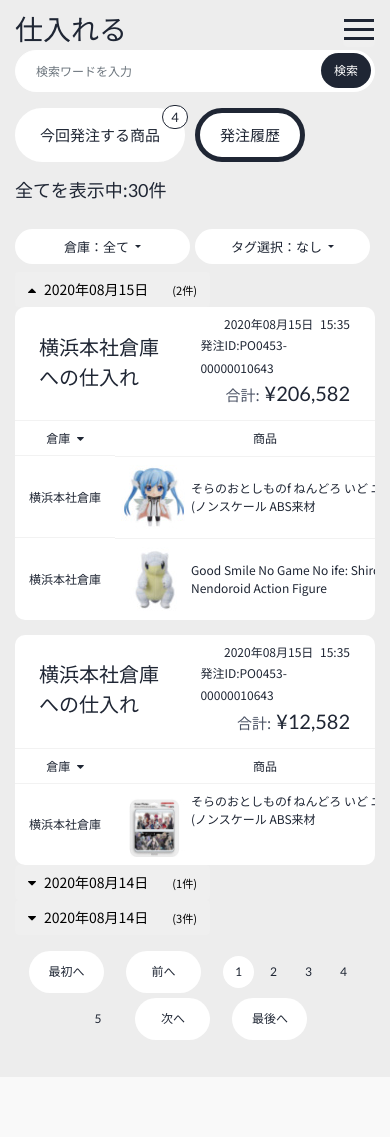
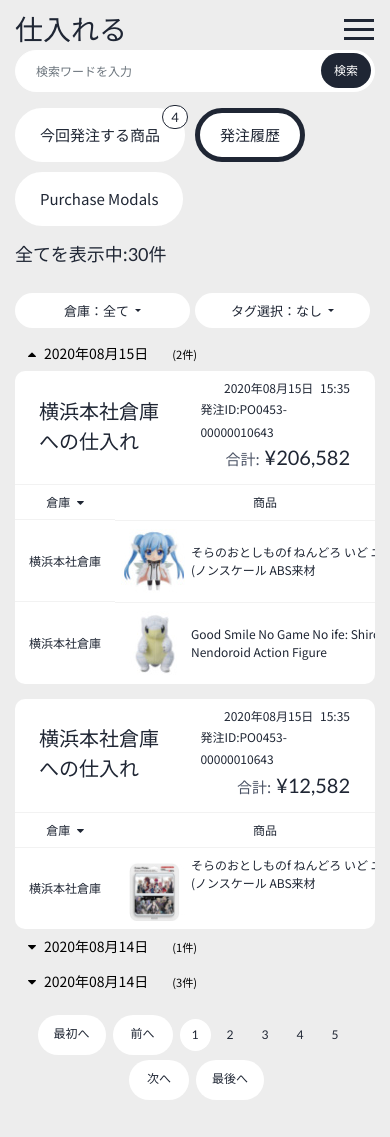
Before and after one commit to yonefu/lismo, a PHP site: page /purchase_order_history.php in a window 390 px wide. Before the commit the page ends 1024 px from the top, so only its background shows below. Run offline with PHP 8.4, Linux system fonts and the light colour scheme; style sheets or scripts are compiled from the project's sources.

Commit message:
[ADDED] - updated htmls

```diff
--- a/dist/css/theme.css
+++ b/dist/css/theme.css
@@ -29,6 +29,27 @@
 select,
 textarea {
   font-family: "Noto Sans JP", "Lato", "ヒラギノ角ゴ Pro W3", "Hiragino Kaku Gothic Pro", Osaka, "ＭＳ Ｐゴシック", "MS PGothic", sans-serif !important; }
+
+/* custom scrollbar  */
+::-webkit-scrollbar {
+  width: 6px !important; }
+
+::-webkit-scrollbar:horizontal {
+  height: 6px; }
+
+/* Track */
+::-webkit-scrollbar-track {
+  height: 6px; }
+
+/* Handle */
+::-webkit-scrollbar-thumb {
+  border-radius: 4px !important;
+  background: #808080 !important;
+  height: 6px; }
+
+::-webkit-scrollbar-thumb:window-inactive {
+  background: #808080 !important;
+  height: 6px; }
 
 a,
 button {
@@ -350,7 +371,8 @@
   padding: 0;
   border-radius: 5px;
   -webkit-transition: all ease 0.5s;
-  transition: all ease 0.5s; }
+  transition: all ease 0.5s;
+  background: transparent; }
   .btn-sidebar i {
     font-size: 28px; }
   .btn-sidebar span {
@@ -677,6 +699,9 @@
 #accordion .card-header h5 .btn {
   font-size: 14px; }
 
+#accordion button[data-toggle="collapse"] {
+  background: transparent; }
+
 div.checkbox.switcher label,
 div.radio.switcher label {
   padding: 0; }
@@ -924,13 +949,13 @@
   width: 80px; }
 
 .purchase-selected-modal .column-5 {
-  width: 120px; }
+  width: 60px; }
 
 .purchase-selected-modal .column-6 {
   width: 120px; }
 
 .purchase-selected-modal .column-7 {
-  width: 50px; }
+  width: 70px; }
 
 .purchase-selected-modal-1 .column-1 {
   width: 120px; }
@@ -1800,7 +1825,8 @@
   table {
     table-layout: fixed; }
   .table-wrapper .table-responsive-lg {
-    overflow-x: auto; }
+    overflow-x: auto;
+    -webkit-overflow-scrolling: touch; }
   .btn-sidebar {
     display: block; }
   .offcanvas-active {
@@ -2105,7 +2131,19 @@
     position: static;
     padding-top: 15px;
     float: right;
-    padding-right: 15px; } }
+    padding-right: 15px; }
+  .supplier-warehouse-option {
+    top: 55%;
+    -webkit-transform: translate(-50%, -45%);
+            transform: translate(-50%, -45%); }
+  .pagination a.previous {
+    margin-right: 5px; }
+  .pagination a.next {
+    margin-left: 5px; }
+  .pagination a.previous, .pagination a.next {
+    min-height: 40px;
+    min-width: 60px;
+    line-height: 20px; } }
 
 /* Extra small devices (portrait phones, less than 320px)*/
 @media (max-width: 360.98px) {
--- a/purchase_order_history.php
+++ b/purchase_order_history.php
@@ -35,6 +35,9 @@
 							</li>
 							<li class="nav-item">
 								<a class="nav-link active li-order-history" href="purchase_order_history.php">発注履歴</a>
+							</li>
+							<li class="nav-item">
+								<a class="nav-link" href="purchase_modal.php">Purchase Modals</a>
 							</li>
 						</ul>
 						<!--ul nav-->
@@ -81,7 +84,6 @@
 
 								<div id="collapseOne" class="collapse show" aria-labelledby="headingOne" data-parent="#accordion">
 									<div class="card-body">
-										<div class="table-responsive-lg">
 										<div class="table-title">
 											<div class="d-flex justify-content-between align-items-center py-2 px-4">
 												<div class="tt-lt-col mb-1">
@@ -100,6 +102,7 @@
 												</div>
 											</div>
 										</div>
+										<div class="table-responsive-lg">
 											<table class="table purchase-order-history-table">
 												<thead>
 													<tr>
@@ -171,7 +174,6 @@
 									<!--card-body-->
 
 									<div class="card-body">
-										<div class="table-responsive-lg">
 										<div class="table-title">
 											<div class="d-flex justify-content-between align-items-center py-2 px-4">
 												<div class="tt-lt-col mb-1">
@@ -190,6 +192,7 @@
 												</div>
 											</div>
 										</div>
+										<div class="table-responsive-lg">
 											<table class="table purchase-order-history-table">
 												<thead>
 													<tr>
@@ -248,7 +251,6 @@
 								</div>
 								<div id="collapseTwo" class="collapse" aria-labelledby="headingTwo" data-parent="#accordion">
 									<div class="card-body">
-										<div class="table-responsive-lg">
 										<div class="table-title">
 											<div class="d-flex justify-content-between align-items-center py-2 px-4">
 												<div class="tt-lt-col mb-1">
@@ -267,6 +269,7 @@
 												</div>
 											</div>
 										</div>
+										<div class="table-responsive-lg">
 											<table class="table purchase-order-history-table">
 												<thead>
 													<tr>
@@ -350,7 +353,6 @@
 								</div>
 								<div id="collapseThree" class="collapse" aria-labelledby="headingTwo" data-parent="#accordion">
 									<div class="card-body">
-										<div class="table-responsive-lg">
 										<div class="table-title">
 											<div class="d-flex justify-content-between align-items-center py-2 px-4">
 												<div class="tt-lt-col mb-1">
@@ -369,6 +371,7 @@
 												</div>
 											</div>
 										</div>
+										<div class="table-responsive-lg">
 											<table class="table purchase-order-history-table">
 												<thead>
 													<tr>
--- a/purchase_selected.php
+++ b/purchase_selected.php
@@ -36,6 +36,9 @@
 							</li>
 							<li class="nav-item">
 								<a class="nav-link li-order-history" href="purchase_order_history.php">発注履歴</a>
+							</li>
+							<li class="nav-item">
+								<a class="nav-link" href="purchase_modal.php">Purchase Modals</a>
 							</li>
 						</ul>
 						<!--nav top-nav-->
--- a/purchase_selected_multiple.php
+++ b/purchase_selected_multiple.php
@@ -36,6 +36,9 @@
 							</li>
 							<li class="nav-item">
 								<a class="nav-link li-order-history" href="purchase_order_history.php">発注履歴</a>
+							</li>
+							<li class="nav-item">
+								<a class="nav-link" href="purchase_modal.php">Purchase Modals</a>
 							</li>
 						</ul>
 						<!--ul nav-->
--- a/src/scss/themes/_purchase.scss
+++ b/src/scss/themes/_purchase.scss
@@ -189,13 +189,13 @@
 		width: 80px;
 	}
 	.column-5{
-		width: 120px;
+		width: 60px;
 	}
 	.column-6{
 		width: 120px;
 	}
 	.column-7{
-		width: 50px;
+		width: 70px;
 	}
 }
 
--- a/src/scss/themes/_responsive.scss
+++ b/src/scss/themes/_responsive.scss
@@ -40,6 +40,7 @@
 
 /* Large devices (desktops, less than 1200px)*/
 @media (max-width: 1199.98px) {
+
 	table {
 		table-layout: fixed;
 	}
@@ -50,6 +51,7 @@
 		// border-left: 5px solid #ffffff;
 		.table-responsive-lg{
 			overflow-x: auto;
+			-webkit-overflow-scrolling: touch;
 		}
 	}
 
@@ -531,6 +533,27 @@
 			padding-right: 15px;
 		}
 	}
+	.supplier-warehouse-option {
+		top: 55%;
+		transform: translate(-50%, -45%);
+	}
+
+	.pagination {
+		a{
+			&.previous {
+				margin-right: 5px;
+			}
+
+			&.next {
+				margin-left: 5px;
+			}
+			&.previous, &.next{
+				min-height: 40px;
+				min-width: 60px;
+				line-height: 20px;
+			}
+		}
+	}
 }
 
 
--- a/src/scss/themes/_styles.scss
+++ b/src/scss/themes/_styles.scss
@@ -28,6 +28,36 @@
 select,
 textarea {
 	font-family: $fontJP;
+}
+
+/* custom scrollbar  */
+::-webkit-scrollbar {
+	width: 6px !important;
+}
+
+::-webkit-scrollbar:horizontal {
+    height: 6px;
+}
+
+/* Track */
+::-webkit-scrollbar-track {
+	// -webkit-box-shadow: inset 0 0 3px rgba(0,0,0,0.3) !important;
+	// -webkit-border-radius: 4px !important;
+	// border-radius: 4px !important;
+	height: 6px;
+}
+
+/* Handle */
+::-webkit-scrollbar-thumb {
+	-webkit-border-radius: 4px !important;
+	border-radius: 4px !important;
+	background: $darkGray !important;
+	// -webkit-box-shadow: inset 0 0 3px rgba(0,0,0,0.5) !important;
+	height: 6px;
+}
+::-webkit-scrollbar-thumb:window-inactive {
+	background: $darkGray !important;
+	height: 6px;
 }
 
 a,
@@ -463,6 +493,7 @@
 	padding: 0;
 	border-radius: 5px;
 	transition: all ease 0.5s;
+	background: transparent;
 
 	i {
 		font-size: 28px;
@@ -900,6 +931,9 @@
 			}
 		}
 	}
+	button[data-toggle="collapse"] {
+		background: transparent;
+	}
 }
 
 div.checkbox.switcher,
```
Also changed, not shown: dist/css/theme.min.css. Lines whose indentation alone changed are shown as unchanged.
